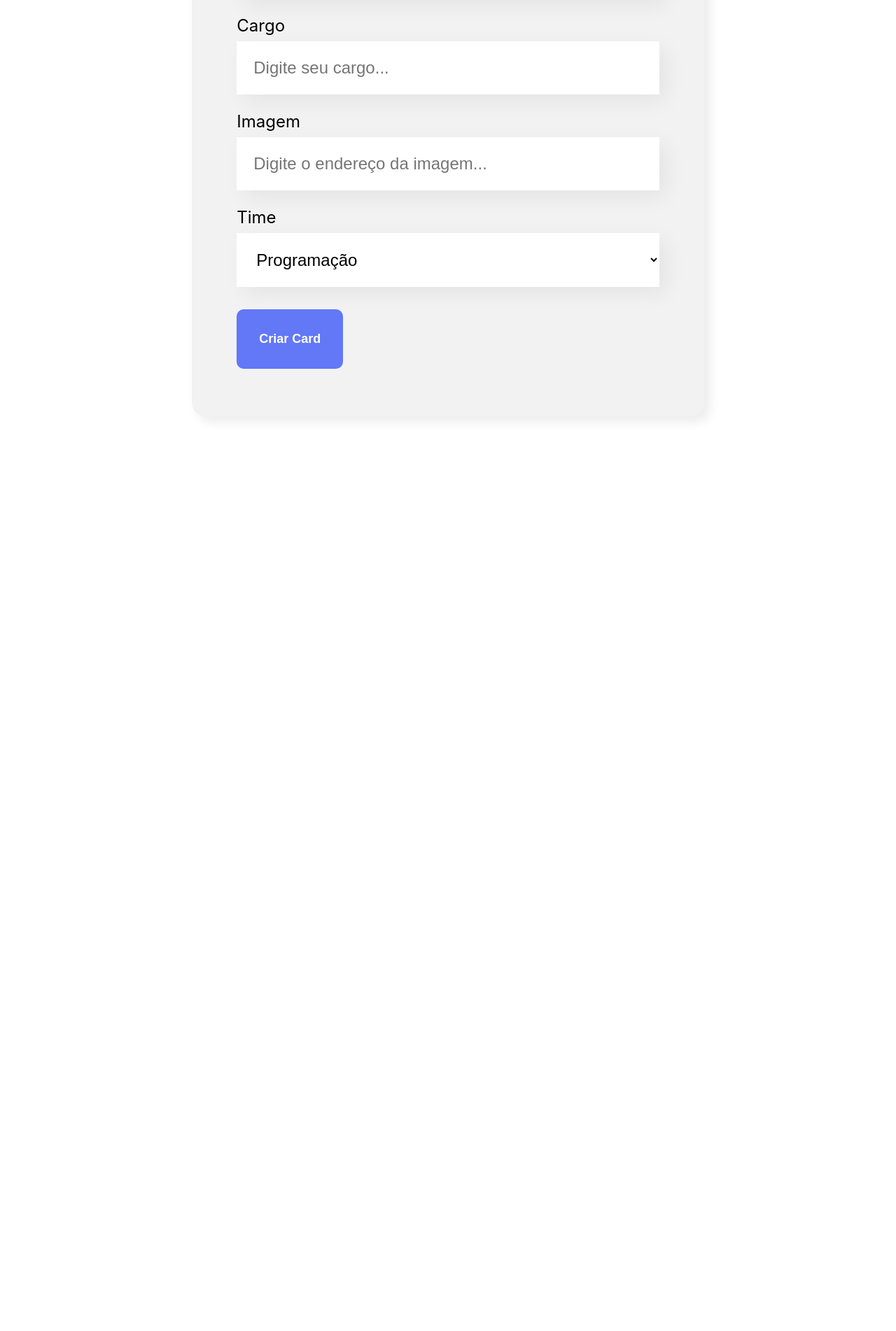
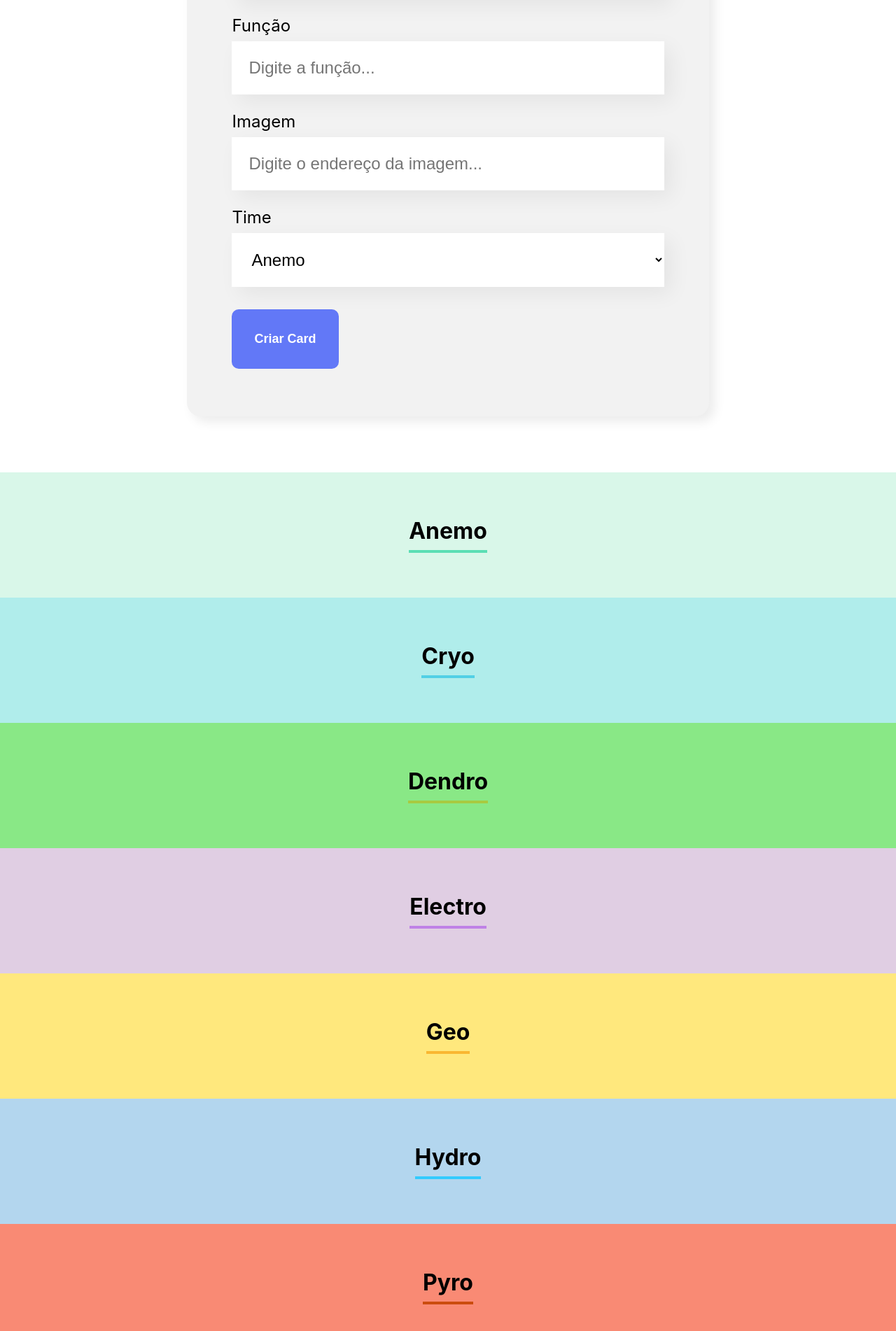
Before and after one commit to lolitthax/organo, a React (Create React App) app: page / in a window 1280 px wide. Shown: the part 802-2704 px from the top of the page at 70% size. Before the commit the page ends 1477 px from the top, so only its background shows below. Built offline with nearby package versions, Linux system fonts and the light colour scheme.

Commit message:
criando componente times e elevando lista de times

```diff
--- a/src/App.js
+++ b/src/App.js
@@ -1,9 +1,46 @@
 import { useState } from 'react';
 import Banner from './componentes/Banner';
 import Formulario from './componentes/Formulario';
+import Time from './componentes/Time';
 
 function App() {
-
+  const times = [
+    {
+      nome: 'Anemo',
+      corPrimaria: '#5bdeb4',
+      corSecundaria: '#d9f7e9'
+    },
+    {
+      nome: 'Cryo',
+      corPrimaria: '#52d0e5',
+      corSecundaria: '#b0edeb'
+    },
+    {
+      nome: 'Dendro',
+      corPrimaria: '#a8ca41',
+      corSecundaria: '#89e886'
+    },
+    {
+      nome: 'Electro',
+      corPrimaria: '#bf81e6',
+      corSecundaria: '#e0cee3'
+    },
+    {
+      nome: 'Geo',
+      corPrimaria: '#f9b731',
+      corSecundaria: '#ffe87d'
+    },
+    {
+      nome: 'Hydro',
+      corPrimaria: '#33cbfe',
+      corSecundaria: '#b3d6ee'
+    },
+    {
+      nome: 'Pyro',
+      corPrimaria: '#cb4c0e',
+      corSecundaria: '#f98a74'
+    }
+  ]
   const [colaboradores, setColaboradores] = useState([])
 
   const aoNovoColaboradorAdicionado = (colaborador) => {
@@ -14,7 +51,11 @@ function App() {
   return (
     <div className="App">
       <Banner />
-      <Formulario aoColaboradorCadastrado={colaborador => aoNovoColaboradorAdicionado(colaborador)}/>
+      <Formulario aoColaboradorCadastrado={colaborador => aoNovoColaboradorAdicionado(colaborador)} />
+
+      {times.map(time => <Time key={time.nome} nome={time.nome} corPrimaria ={time.corPrimaria} corSecundaria ={time.corSecundaria} />)}
+
+
     </div>
   );
 }
--- a/src/componentes/Formulario/index.js
+++ b/src/componentes/Formulario/index.js
@@ -7,13 +7,13 @@ import './Formulario.css'
 const Formulario = (props) => {
 
     const times = [
-        'Programação',
-        'Front-End',
-        'Data Science',
-        'Devops',
-        'UX e Design',
-        'Mobile',
-        'Inovação e Gestão'
+        'Anemo',
+        'Cryo',
+        'Dendro',
+        'Electro',
+        'Geo',
+        'Hydro',
+        'Pyro'
     ]
 
     const [nome, setNome] = useState('')
@@ -34,7 +34,7 @@ const Formulario = (props) => {
     return (
         <section className="formulario">
             <form onSubmit={aoSalvar}>
-                <h2>Preencha os dados para criar o card do colaborador</h2>
+                <h2>Preencha os dados para criar o card do personagem!</h2>
                 <CampoTexto
                     obrigatorio={true}
                     label="Nome"
@@ -44,8 +44,8 @@ const Formulario = (props) => {
                 />
                 <CampoTexto
                     obrigatorio={true}
-                    label="Cargo"
-                    placeholder="Digite seu cargo"
+                    label="Função"
+                    placeholder="Digite a função"
                     valor={cargo}
                     aoAlterado={valor => setCargo(valor)}
                 />
--- /dev/null
+++ b/src/componentes/Time/Time.css
@@ -0,0 +1,11 @@
+.time{
+    text-align: center;
+    padding: 32px;
+}
+
+.time h3{
+    font-size: 32px;
+    border-bottom:  4px solid;
+    display: inline-block;
+    padding-bottom: 8px;
+}
--- /dev/null
+++ b/src/componentes/Time/index.js
@@ -0,0 +1,12 @@
+import './Time.css'
+
+const Time = (props) =>{
+    const css = { backgroundColor: props.corSecundaria}
+    return (
+        <section className='time' style={css}>
+            <h3 style={ {borderColor:props.corPrimaria}}>{props.nome}</h3>
+        </section>
+    )
+}
+
+export default Time
```
